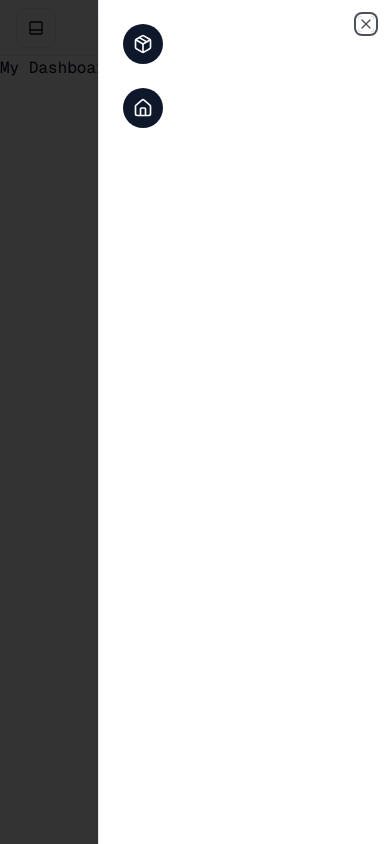
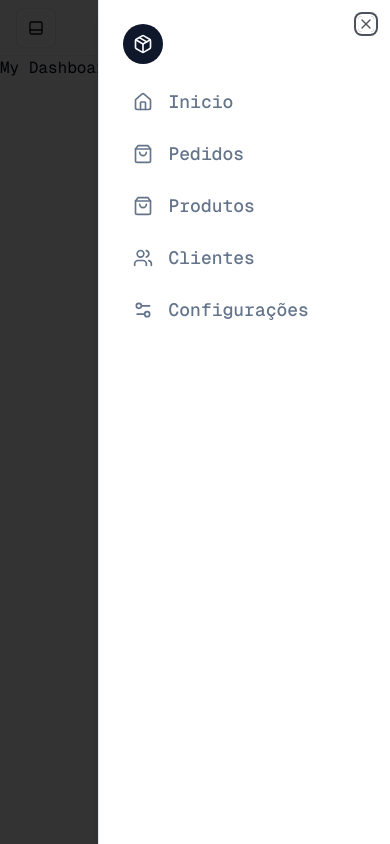
Before and after one commit to denisiorodrigues/my-dashboard, a Next.js app: page / in a window 390 px wide. Both pictures are taken after a click on the button "Abrir/Fechar menu". Built offline with nearby package versions, Linux system fonts and the light colour scheme.

Commit message:
adding  tabmenu itens

```diff
--- a/src/components/sidebar/index.tsx
+++ b/src/components/sidebar/index.tsx
@@ -1,7 +1,7 @@
 import Link from "next/link";
 import { Button } from "../ui/button";
-import { Sheet, SheetTrigger, SheetContent, SheetTitle, SheetHeader, SheetDescription } from "../ui/sheet";
-import { Home, Package, PanelBottom } from "lucide-react";
+import { Sheet, SheetTrigger, SheetContent, SheetTitle, SheetHeader } from "../ui/sheet";
+import { Home, Package, PanelBottom, Settings2, ShoppingBag, Users } from "lucide-react";
 
 export function Sidebar() {
     return (
@@ -33,11 +33,40 @@ export function Sidebar() {
                                     <span className="sr-only">Logo do projeto</span>
                                 </Link>
                                 <Link href="#"
-                                      className="flex h-10 w-10 bg-primary rounded-full text-lg items-center justify-center text-primary-foreground gap-2"
+                                      className="flex items-center gap-4 px-2.5 text-muted-foreground hover:text-foreground"
                                       prefetch = {false}>
                                         {/* prefetch -> Informa se quer fazer um carregamento em background desse componente */}
                                     <Home className="h-5 w-5 transition-all"/>
-                                    <span className="sr-only">Inicio</span>
+                                    Inicio
+                                </Link>
+                                <Link href="#"
+                                      className="flex items-center gap-4 px-2.5 text-muted-foreground hover:text-foreground"
+                                      prefetch = {false}>
+                                        {/* prefetch -> Informa se quer fazer um carregamento em background desse componente */}
+                                    <ShoppingBag className="h-5 w-5 transition-all"/>
+                                    Pedidos
+                                </Link>
+                                <Link href="#"
+                                      className="flex items-center gap-4 px-2.5 text-muted-foreground hover:text-foreground"
+                                      prefetch = {false}>
+                                        {/* prefetch -> Informa se quer fazer um carregamento em background desse componente */}
+                                    <ShoppingBag className="h-5 w-5 transition-all"/>
+                                    Produtos
+                                </Link>
+                                <Link href="#"
+                                      className="flex items-center gap-4 px-2.5 text-muted-foreground hover:text-foreground"
+                                      prefetch = {false}>
+                                        {/* prefetch -> Informa se quer fazer um carregamento em background desse componente */}
+                                    <Users className="h-5 w-5 transition-all"/>
+                                    Clientes
+                                </Link>
+                                <Link href="#"
+                                      className="flex items-center gap-4 px-2.5 text-muted-foreground hover:text-foreground"
+                                      prefetch = {false}>
+                                        {/* prefetch -> Informa se quer fazer um carregamento em background desse componente */}
+                                    <Settings2
+                                     className="h-5 w-5 transition-all"/>
+                                    Configurações
                                 </Link>
                             </nav>
                         </SheetContent>
```
